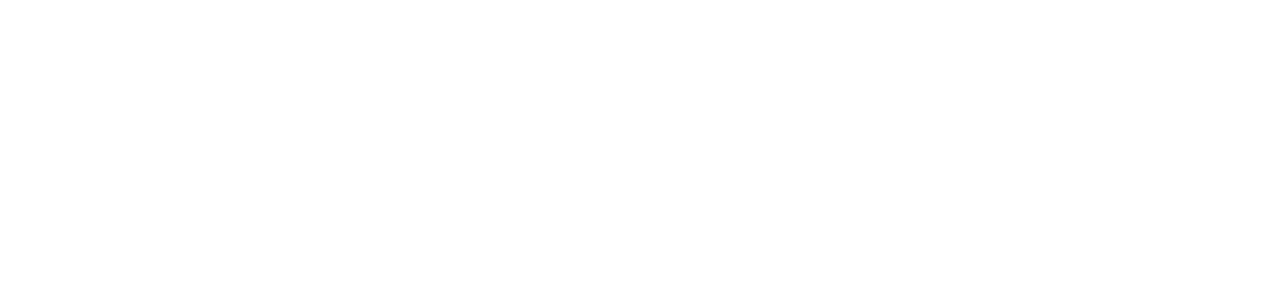
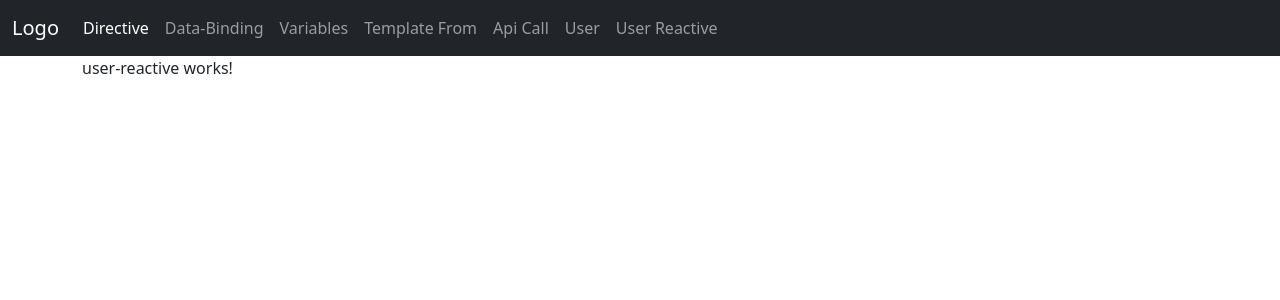
Before and after one commit to Rubipatel1989/angular19-first, an Angular app: page /user-reactive in a window 1280 px wide. Before the commit this address led to /. Shown: the top 300 px of the page. Built offline with nearby package versions, Linux system fonts and the light colour scheme.

Commit message:
UserREactive Start

```diff
--- a/src/app/app.routes.ts
+++ b/src/app/app.routes.ts
@@ -6,6 +6,7 @@
 import { TemplateFormComponent } from './components/template-form/template-form.component';
 import { ApiCallComponent } from './components/api-call/api-call.component';
 import { UserComponent } from './components/user/user.component';
+import { UserReactiveComponent } from './components/user-reactive/user-reactive.component';
 
 export const routes: Routes = [
     {
@@ -22,7 +23,8 @@
             { path: 'variables', component: VariablesComponent },
             { path: 'template-form', component: TemplateFormComponent },
             { path: 'api-call', component: ApiCallComponent },
-            { path: 'user', component: UserComponent }
+            { path: 'user', component: UserComponent },
+            { path: 'user-reactive', component: UserReactiveComponent },
 
         ]
     }
--- a/src/app/components/layout/layout.component.html
+++ b/src/app/components/layout/layout.component.html
@@ -30,6 +30,9 @@
           <li class="nav-item" >
             <a class="nav-link" routerLink="user">User</a>
           </li>
+          <li class="nav-item" >
+            <a class="nav-link" routerLink="user-reactive">User Reactive</a>
+          </li>
         </ul>
 
       </div>
--- /dev/null
+++ b/src/app/components/user-reactive/user-reactive.component.html
@@ -0,0 +1 @@
+<p>user-reactive works!</p>
--- a/src/app/components/user/user.component.ts
+++ b/src/app/components/user/user.component.ts
@@ -35,7 +35,6 @@
     this.http.get('https://projectapi.gerasim.in/api/Complaint/GetAllUsers').subscribe((response: any) => {
       console.log(response);
       if (response.result) {
-        console.log(response.data);
         this.userList = response.data;
         this.isLoading = false;
       } else {
@@ -44,10 +43,14 @@
     })
   }
   onSaveUser(){
-    console.log(this.userObj);
+    console.log("Request:", this.userObj);
     this.http.post('https://projectapi.gerasim.in/api/Complaint/AddNewUser', this.userObj).subscribe((response: any) => {
       console.log(response);
-      this.getUsers();
+      if(response.result){
+        this.getUsers();
+      } else{
+        alert(response.message);
+      }
     });
   }
   editUser(data:any){
```
Also changed, not shown: src/app/components/user-reactive/user-reactive.component.ts (added, +11 -0 lines), src/app/components/user-reactive/user-reactive.component.css (added), 2 other files (tests, documents, lock files or other folders).
